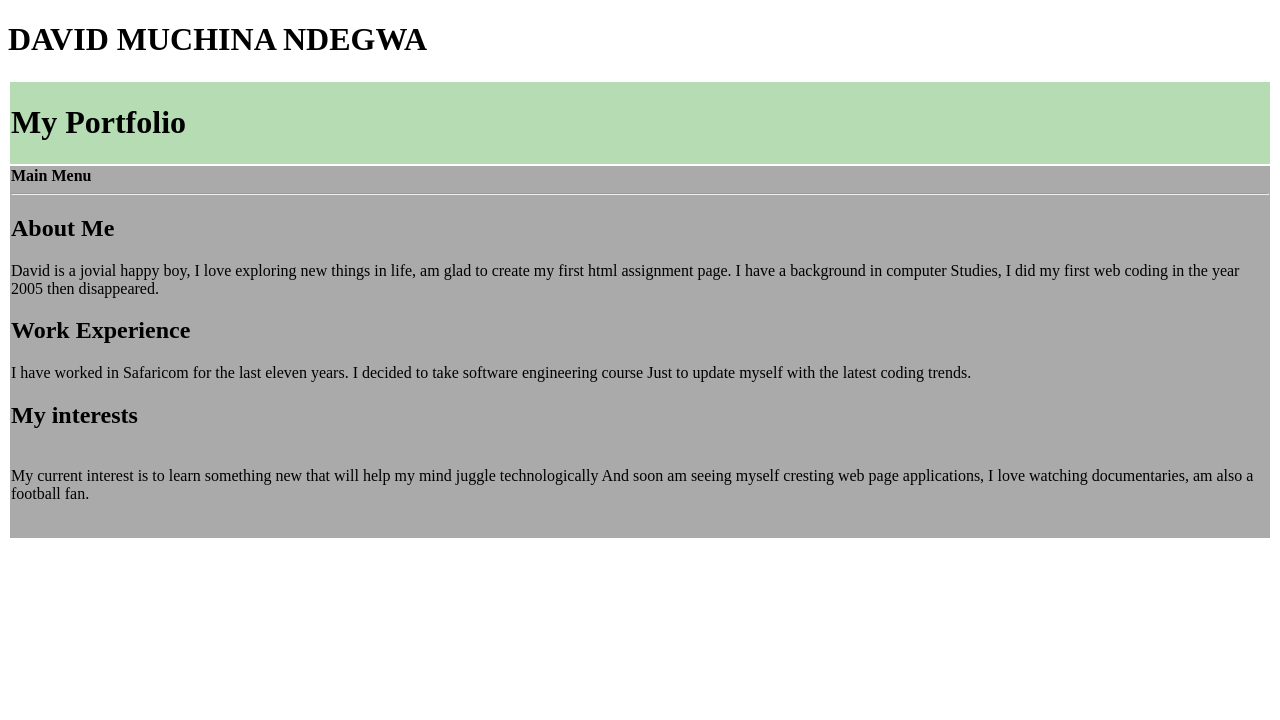
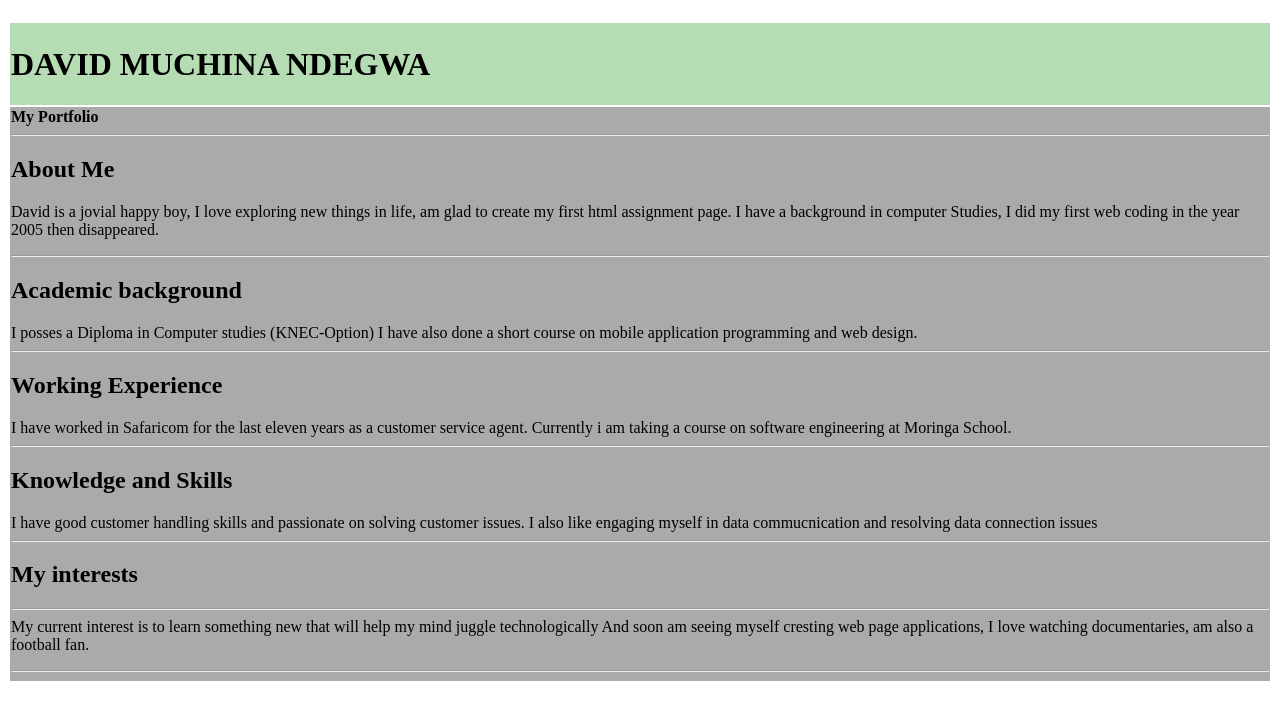
Before and after one commit to dmuchina/dmuchina1, a plain HTML site: page myportfolio.html in a window 1280 px wide. Drawn offline with Linux system fonts and the light colour scheme; files that its build step writes are made by us from their sources.

Commit message:
added more data to my profile

```diff
--- a/myportfolio.html
+++ b/myportfolio.html
@@ -4,7 +4,7 @@
 <head>
     <title>David Muchina Ndegwa-Portfolio</title>
     <link rel="stylesheet" type="text/css" href="style.css/">
-    <h1>DAVID MUCHINA NDEGWA</h1>
+    <h1></h1>
 </head>
 
 <body>
@@ -12,25 +12,35 @@
     <table width="100%" border="0">
         <tr>
             <td colspan="2" bgcolor="#b5dcb3">
-                <h1>My Portfolio</h1>
+                <h1>DAVID MUCHINA NDEGWA</h1>
             </td>
         </tr>
         <tr valign="top">
             <td bgcolor="#aaa" width="50">
-                <b>Main Menu</b><br />
+                <b>My Portfolio</b><br />
                 <hr>
                 <h2>About Me</h2>
 <p>David is a jovial happy boy, I love exploring new things in life, am glad to create my first html assignment page.
 I have a background in computer Studies, I did my first web coding in the year 2005 then disappeared.
-<h2>Work Experience</h2>
-I have worked in Safaricom for the last eleven years. I decided to take software engineering course
-Just to update myself with the latest coding trends.
+<hr>
+<h2>Academic background</h2>
+I posses a Diploma in Computer studies (KNEC-Option)
+I have also done a short course on mobile application programming and web design.
+<hr>
+<h2>Working Experience</h2>
+I have worked in Safaricom for the last eleven years as a customer service agent.
+Currently i am taking a course on software engineering at Moringa School.
+<hr>
+<h2>Knowledge and Skills</h2>
+I have good customer handling skills and passionate on solving customer issues.
+I also like engaging myself in data commucnication and resolving data connection issues
+<hr>
 <h2>My interests</h2>
-<br>
+<hr>
 My current interest is to learn something new that will help my mind juggle technologically
 And soon am seeing myself cresting web page applications,
 I love watching documentaries, am also a football fan.</p>
-<br>
+<hr>
 </body>
 
 </html>
```
